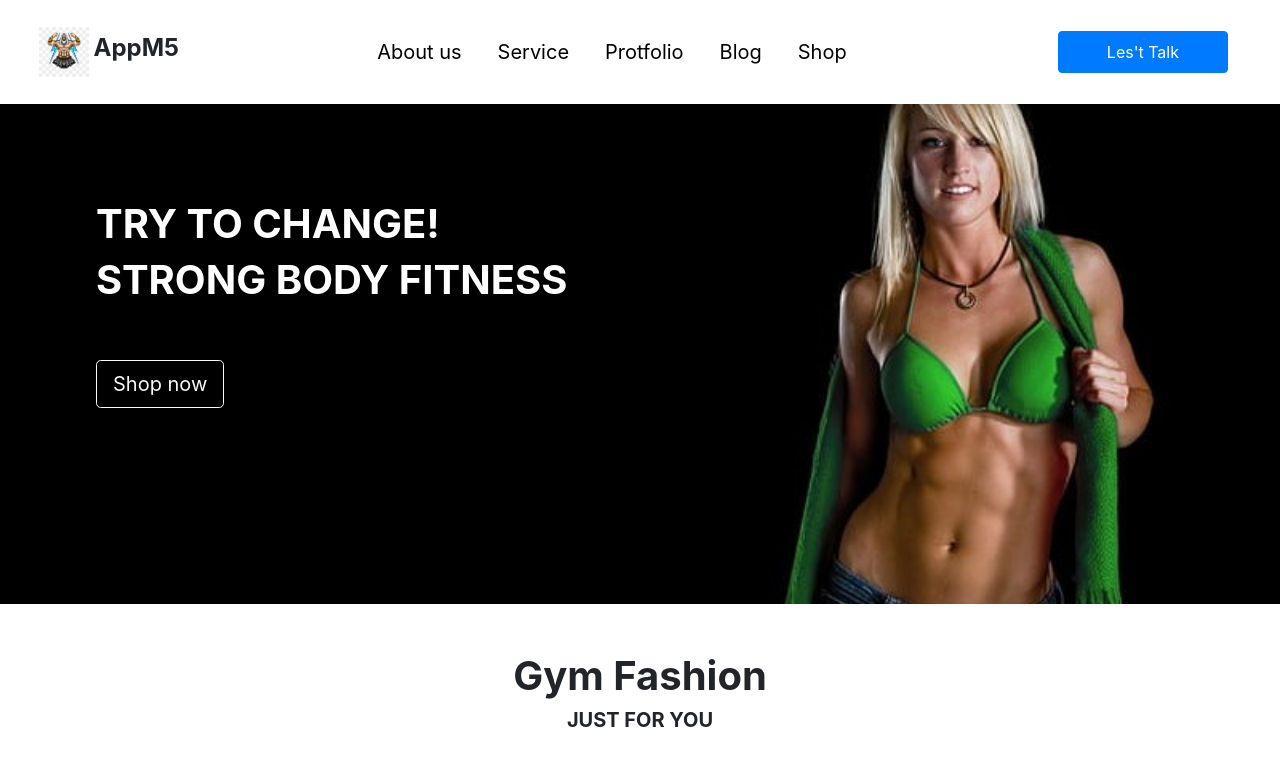
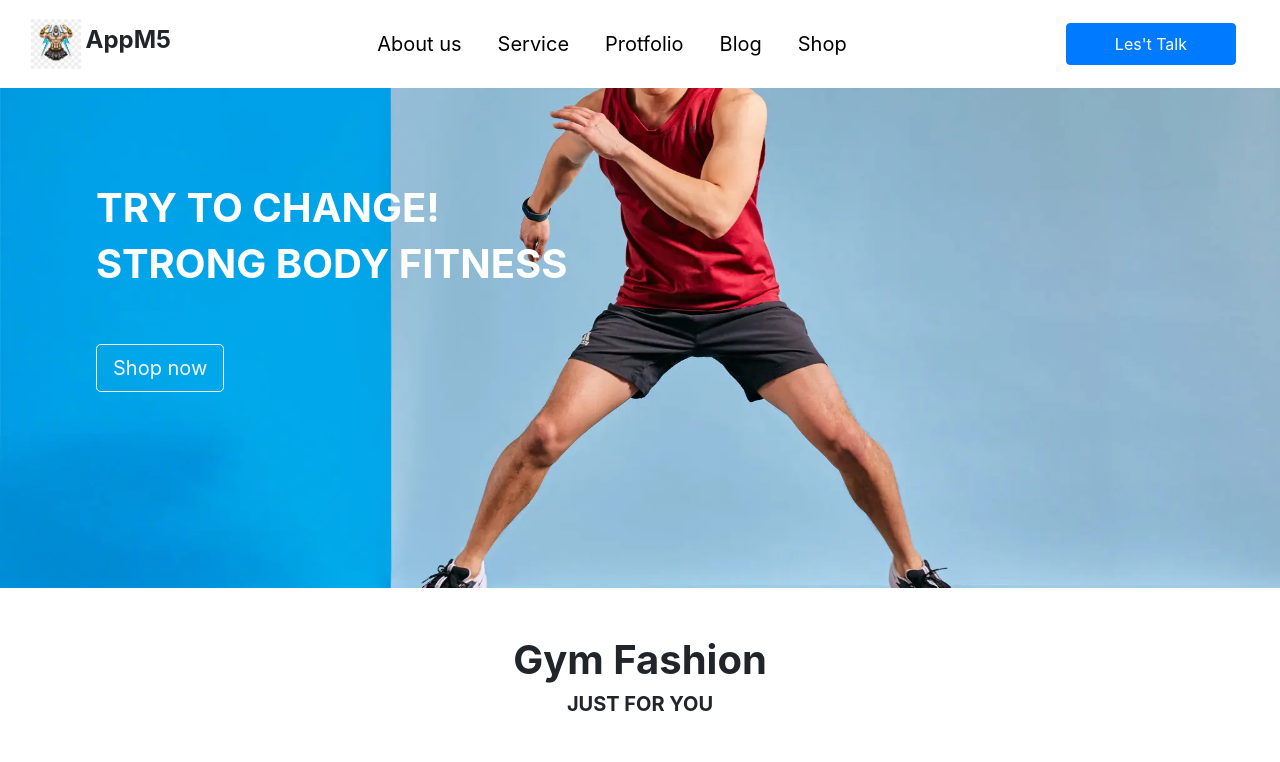
Before and after one commit to naim473596/Body-Blyder-1, a plain HTML site: page index.html in a window 1280 px wide. Shown: the top 762 px of the page. Drawn offline with nearby package versions, Linux system fonts and the light colour scheme.

Commit message:
hero img update

```diff
--- a/index.html
+++ b/index.html
@@ -13,7 +13,7 @@
 <body class="mb-5">
     <div class=" ">
         <header  id="Top_meno">
-            <nav class="navbar navbar-expand-sm p-4">
+            <nav class="navbar navbar-expand-sm p-3 ">
               <div class="container-fluid">
                     <div>
                         <!-- <i class="fa-solid fa-user fa-2x"></i> -->
@@ -47,8 +47,8 @@
         <main>
             <!-- body section start -->
             <div class="body_wrapper">
-                <div class="row ">
-                    <div class="col-12 col-md-6 m-5">
+                <div class="row">
+                    <div class="col-12 col-md-6 m-5 ">
                         <div class="text-white p-5">
                             <h1 class="">
                                 <strong>TRY TO CHANGE!</strong>
--- a/style.css
+++ b/style.css
@@ -33,7 +33,7 @@ body{
     width: 100%;
     height: 500px;
     /* background-color:rgb(26, 26, 26) ; */
-    background:url(img/background.jpg) no-repeat;
+    background:url(img/background.webp) no-repeat;
     background-position: center;
     background-size: cover;
 }
```
Also changed, not shown: img/background.jpg (deleted), img/background.webp (added).
